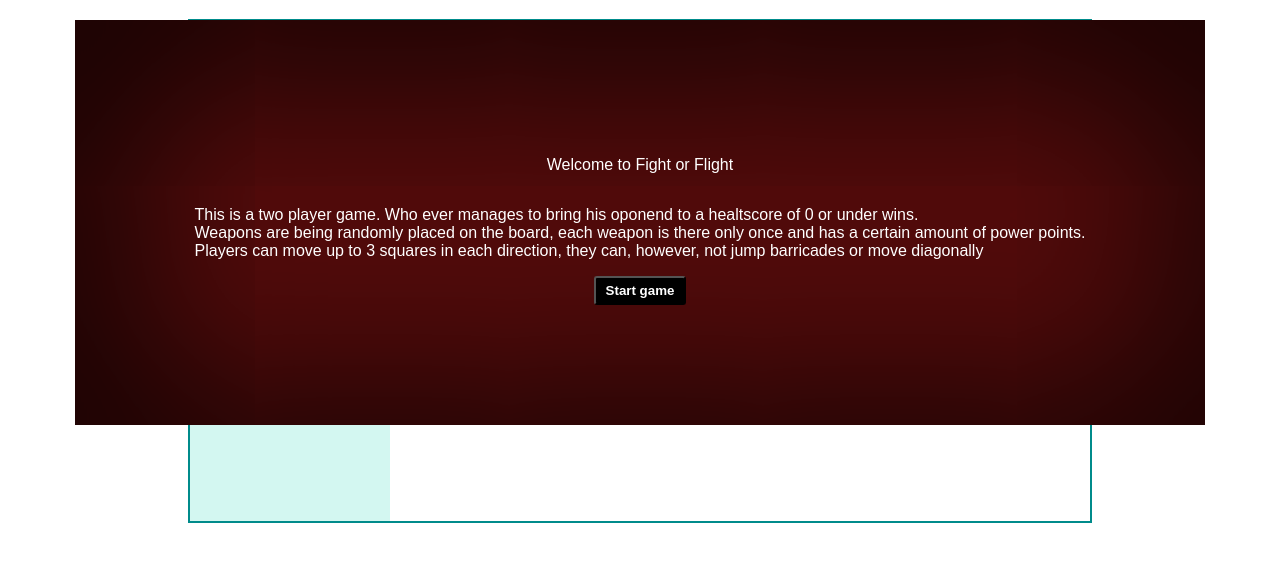
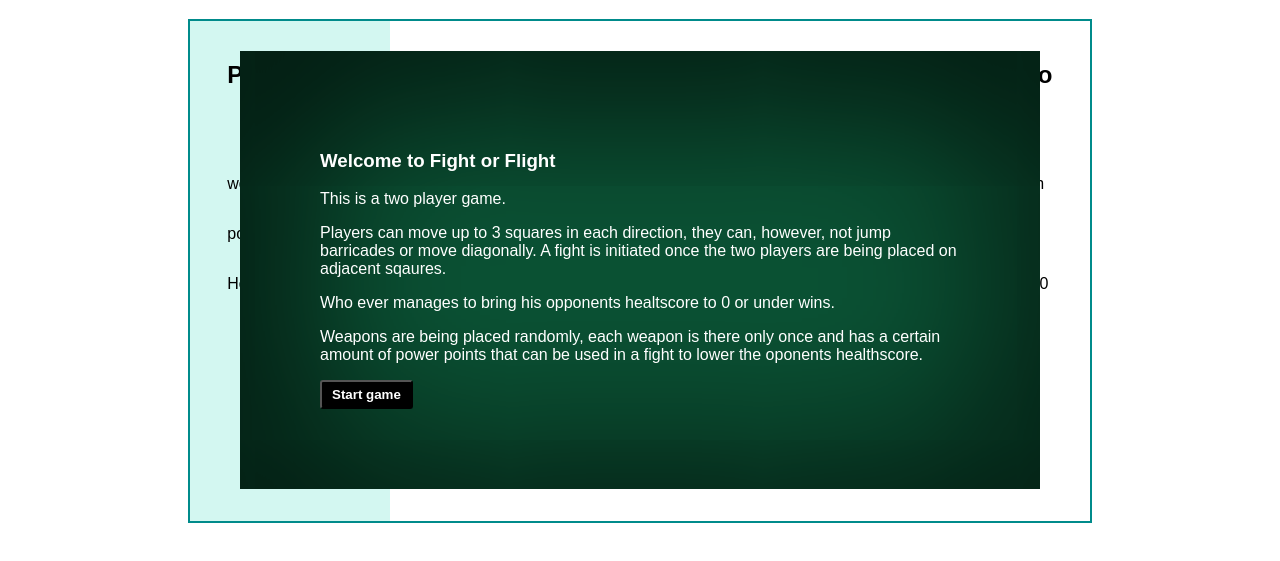
Before and after one commit to IanCapo/javascript-game, a plain HTML site: page index.html in a window 1280 px wide. Shown: the part 69-630 px from the top of the page. Drawn offline with nearby package versions, Linux system fonts and the light colour scheme; a web font is replaced by a local one.

Commit message:
update design

```diff
--- a/index.html
+++ b/index.html
@@ -14,13 +14,14 @@
     <h1>Fight or Flight</h1>
     <div class="main">
       <div class="opener">
-        <p>Welcome to Fight or Flight</p>
-        <p>This is a two player game. Who ever manages to bring his oponend to a healtscore of 0 or under wins.<br>
-          Weapons are being randomly placed on the board, each weapon is there only once and has a certain amount of
-          power points.<br>
-          Players can move up to 3 squares in each direction, they can, however, not jump barricades or move
-          diagonally
-        </p>
+        <h3>Welcome to Fight or Flight</h3>
+        <p>This is a two player game.</p>
+        <p>Players can move up to 3 squares in each direction, they can, however, not jump barricades or move
+          diagonally. A fight is initiated once the two players are being placed on adjacent sqaures.</p>
+        </p> Who ever manages to bring his opponents healtscore to 0 or under wins.</p>
+        Weapons are being placed randomly, each weapon is there only once and has a certain amount of
+        power points that can be used in a fight to lower the oponents healthscore.</p>
+
         <button class="js-start-game">Start game</button>
       </div>
       <div class="board">
--- a/scripts.js
+++ b/scripts.js
@@ -300,7 +300,6 @@ const playerTwo = new Player('playerTwo', 'image', 100, wrench)
 let game = new Game(playerOne)
 let fight = new Fight()
 const squaresArray = game.createSquaresArray()
-// game.renderBoard()
 
 /* -------------------------  helper functions ------------------------ */
 
--- a/styles.css
+++ b/styles.css
@@ -11,7 +11,6 @@ main {
   flex-direction: column;
   align-items: center;
   font-family: arial;
-
 }
 
 .main {
@@ -23,16 +22,14 @@ main {
 
 .opener {
   position: absolute;
-  background: #530b0b;
+  top: 15%;
+  background: #0b5335;
   color: white;
-  display: flex;
-  flex-direction: column;
-  align-items: center;
-  padding: 120px;
+  padding: 80px;
+  text-align: left;
+  max-width: 50vw;
   z-index: 1;
-  -webkit-box-shadow: inset 14px 14px 173px 45px rgba(0,0,0,0.75);
--moz-box-shadow: inset 14px 14px 173px 45px rgba(0,0,0,0.75);
-box-shadow: inset 14px 14px 173px 45px rgba(0,0,0,0.75);
+  box-shadow: inset 14px 14px 173px 45px rgba(0,0,0,0.75);
 }
 
 .opener button {
```
